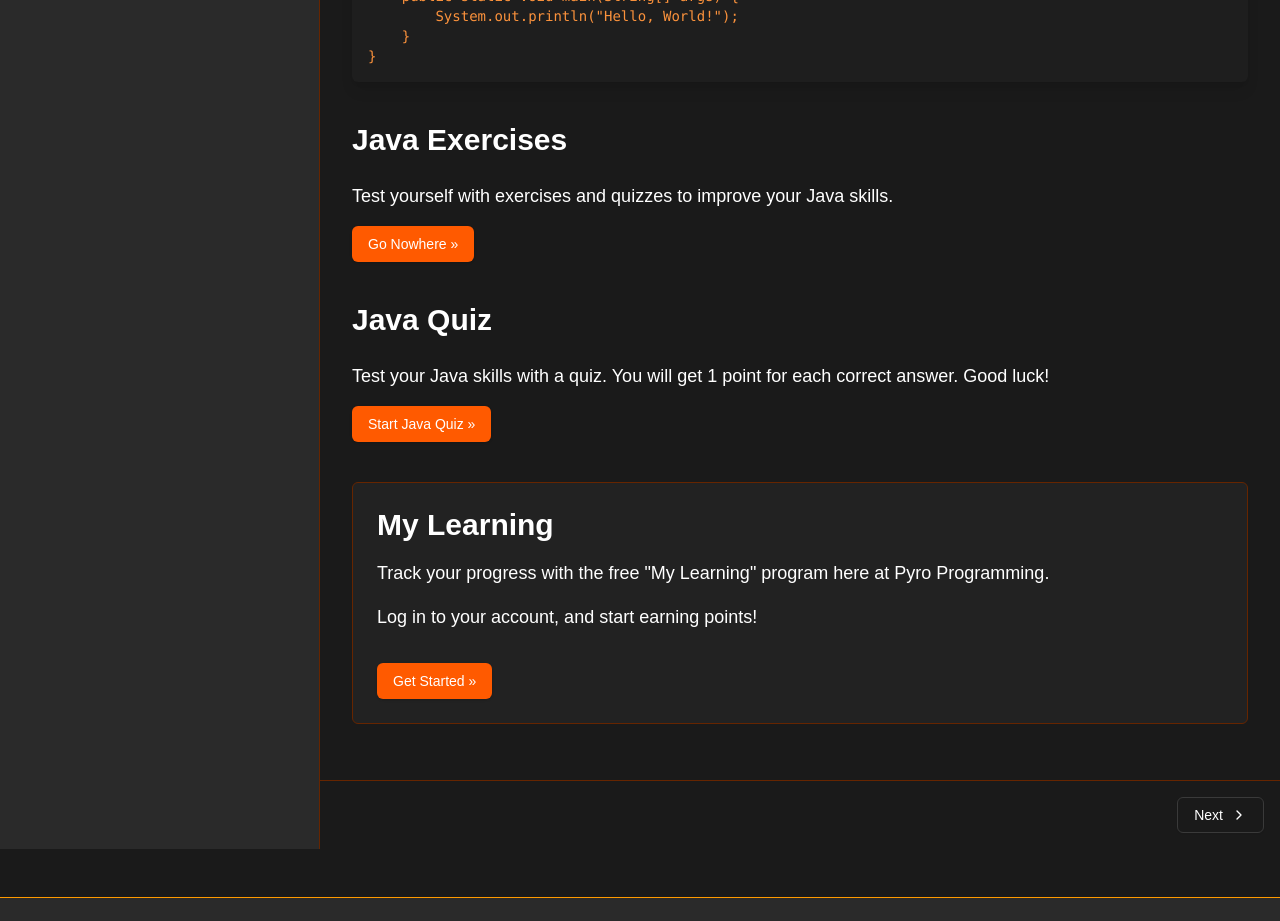
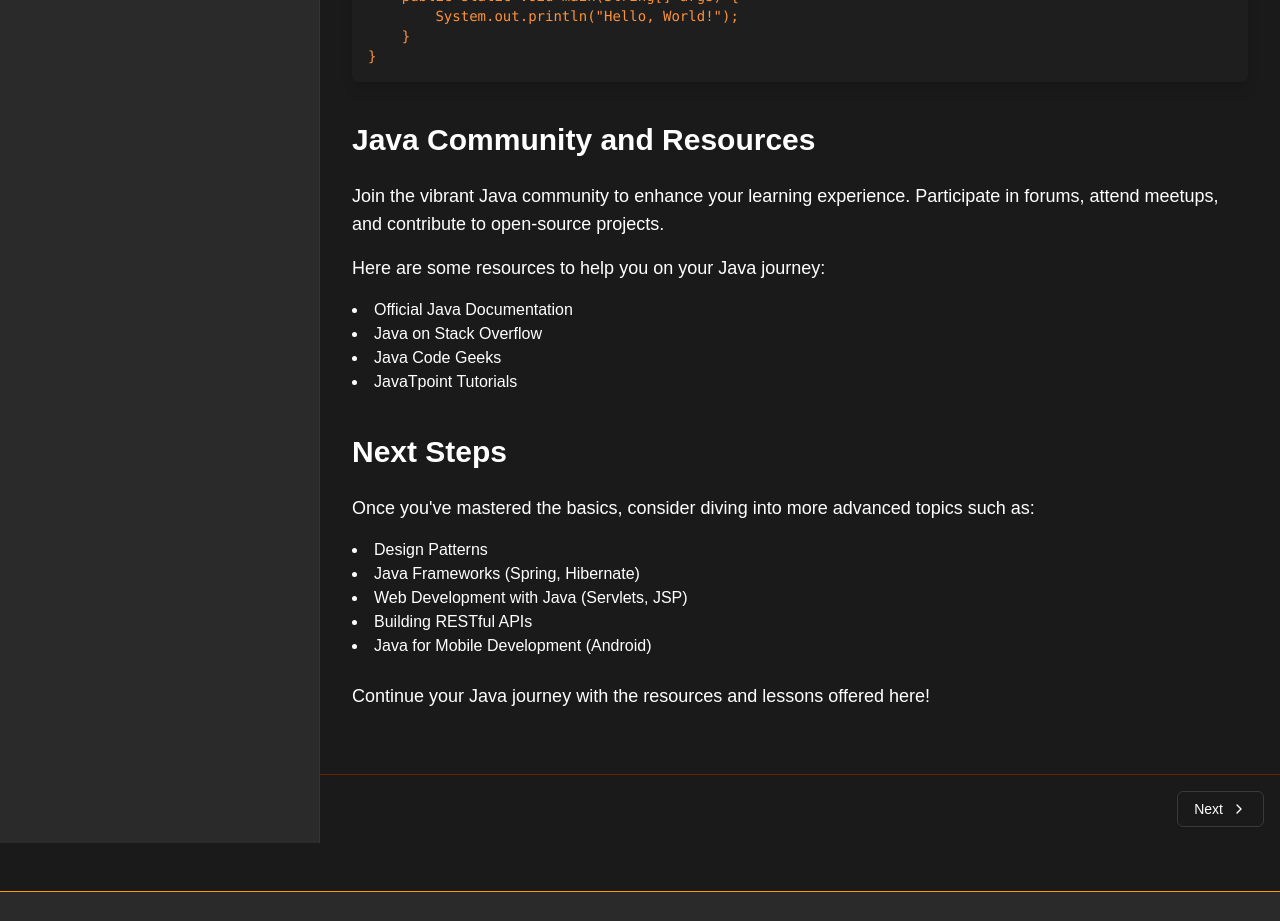
Before and after one commit to 321EZ123/PyroProgramming, a Next.js app: page /tutorials/java in a window 1280 px wide. Shown: the part 1260-2181 px from the top of the page. Built offline with nearby package versions, Linux system fonts and the light colour scheme.

Commit message:
Update page.tsx

```diff
--- a/src/app/tutorials/java/page.tsx
+++ b/src/app/tutorials/java/page.tsx
@@ -34,7 +34,7 @@ export default function JavaTutorialHome() {
       <div className="mb-10">
         <h2 className="text-3xl font-bold mb-6">Examples in Each Chapter</h2>
         <p className="text-lg mb-4">
-          In each chapter, we have included examples of the topics discussed. This enhances your understanding of the topic and gives you a refrence to base your code on.
+          In each chapter, we have included examples of the topics discussed. This enhances your understanding of the topic and gives you a reference to base your code on.
         </p>
         <div className="bg-[#1E1E1E] rounded-md overflow-hidden shadow-lg mb-6">
           <div className="bg-[#2D2D2D] p-3 border-b border-gray-600">
@@ -53,36 +53,36 @@ export default function JavaTutorialHome() {
       </div>
 
       <div className="mb-10">
-        <h2 className="text-3xl font-bold mb-6">Java Exercises</h2>
+        <h2 className="text-3xl font-bold mb-6">Java Community and Resources</h2>
         <p className="text-lg mb-4">
-          Test yourself with exercises and quizzes to improve your Java skills.
+          Join the vibrant Java community to enhance your learning experience. Participate in forums, attend meetups, and contribute to open-source projects.
         </p>
-        <Button className="bg-primary hover:bg-primary/90 text-white">
-          Go Nowhere »
-        </Button>
+        <p className="text-lg mb-4">
+          Here are some resources to help you on your Java journey:
+        </p>
+        <ul className="list-disc list-inside mb-4">
+          <li><Link href="https://www.oracle.com/java/technologies/javase-downloads.html">Official Java Documentation</Link></li>
+          <li><Link href="https://stackoverflow.com/questions/tagged/java">Java on Stack Overflow</Link></li>
+          <li><Link href="https://www.javacodegeeks.com/">Java Code Geeks</Link></li>
+          <li><Link href="https://www.javatpoint.com/">JavaTpoint Tutorials</Link></li>
+        </ul>
       </div>
 
       <div className="mb-10">
-        <h2 className="text-3xl font-bold mb-6">Java Quiz</h2>
+        <h2 className="text-3xl font-bold mb-6">Next Steps</h2>
         <p className="text-lg mb-4">
-          Test your Java skills with a quiz. You will get 1 point for each correct answer. Good luck!
+          Once you've mastered the basics, consider diving into more advanced topics such as:
         </p>
-        <Button className="bg-primary hover:bg-primary/90 text-white">
-          Start Java Quiz »
-        </Button>
-      </div>
-
-      <div className="mb-8 bg-card/50 border border-fire-darker p-6 rounded-md">
-        <h2 className="text-3xl font-bold mb-4">My Learning</h2>
+        <ul className="list-disc list-inside mb-6">
+          <li>Design Patterns</li>
+          <li>Java Frameworks (Spring, Hibernate)</li>
+          <li>Web Development with Java (Servlets, JSP)</li>
+          <li>Building RESTful APIs</li>
+          <li>Java for Mobile Development (Android)</li>
+        </ul>
         <p className="text-lg mb-4">
-          Track your progress with the free "My Learning" program here at Pyro Programming.
+          Continue your Java journey with the resources and lessons offered here!
         </p>
-        <p className="text-lg mb-4">
-          Log in to your account, and start earning points!
-        </p>
-        <Button className="bg-primary hover:bg-primary/90 text-white mt-4">
-          Get Started »
-        </Button>
       </div>
     </div>
   );
```
